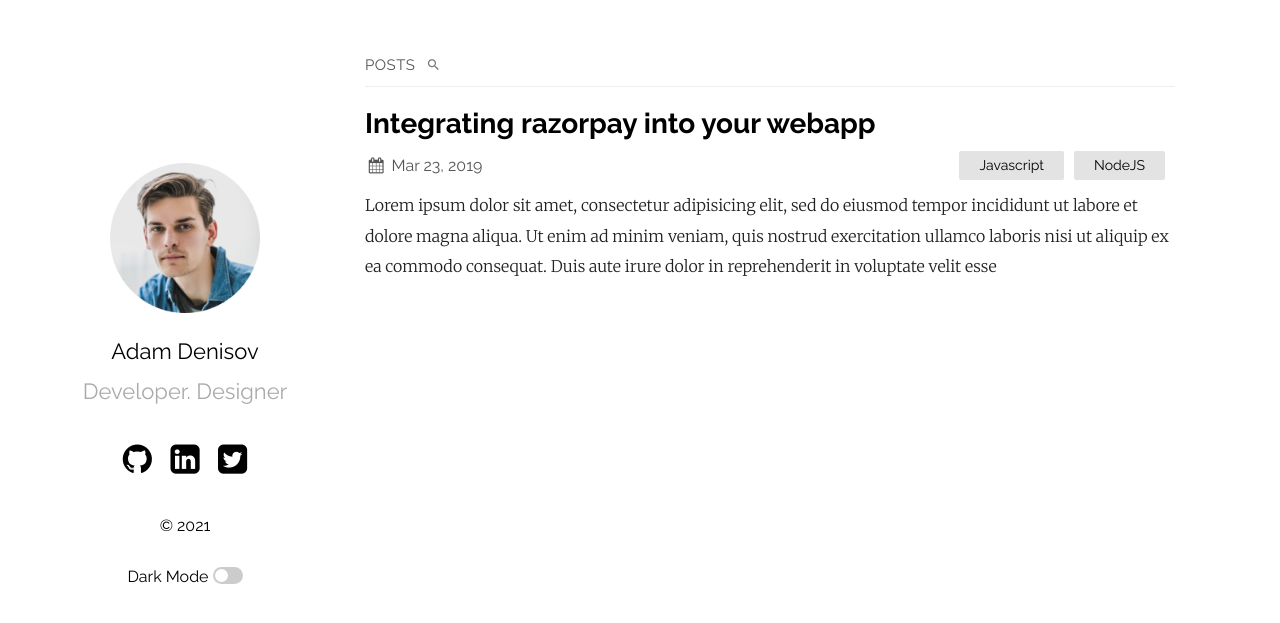
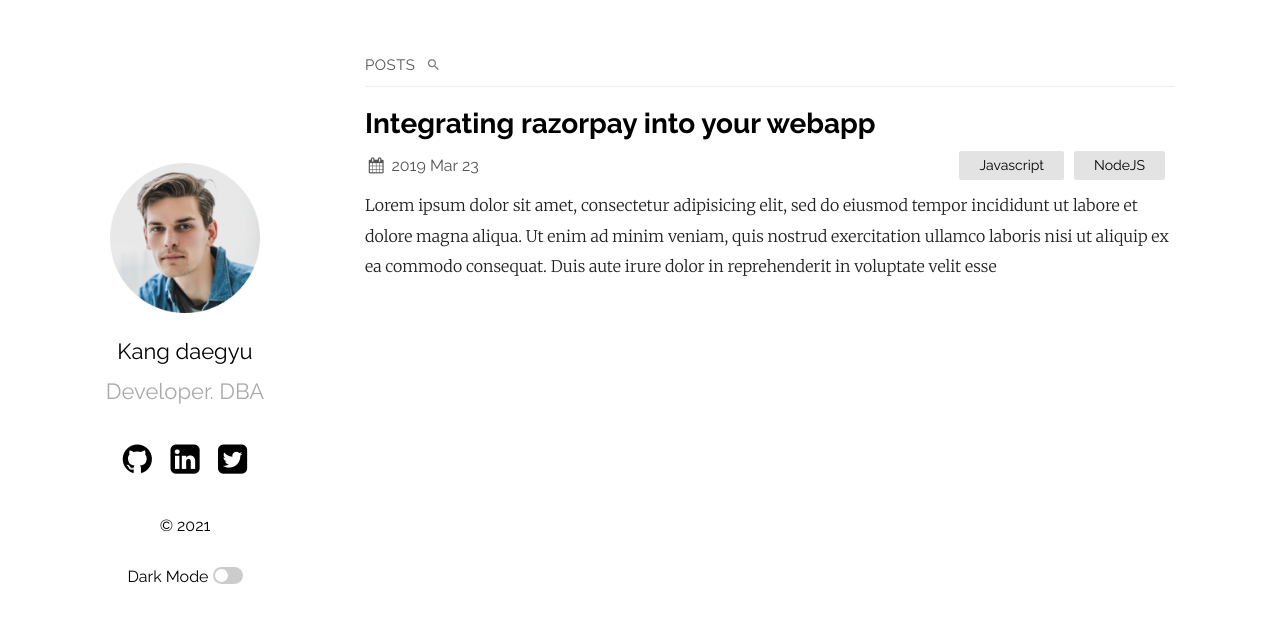
Before and after one commit to choyoub/choyoub.github.io, a Jekyll site: the page built from index.md, in a window 1280 px wide. Shown: the top 623 px of the page. Built offline with Jekyll 4.4.1, drawn with Linux system fonts in a browser that asks for light colours.

Commit message:
환경설정

```diff
--- a/_config.yml
+++ b/_config.yml
@@ -1,6 +1,6 @@
-title: Your awesome title
-author: GitHub User
-email: your-email@domain.com
+title: 깔끔하게 딱!
+author: choyoub
+email: choyoub@gmail.com
 description: > # this means to ignore newlines until "show_exerpts:"
   Write an awesome description for your new site here. You can edit this
   line in _config.yml. It will appear in your document head meta (for
@@ -12,14 +12,14 @@ show_excerpts: true # set to true to show excerpts on the homepage
 sass:
   sass_dir: _sass
 plainwhite:
-  name: Adam Denisov
-  tagline: Developer. Designer
-  date_format: "%b %-d, %Y"
+  name: Kang daegyu
+  tagline: Developer. DBA
+  date_format: "%Y %b %-d"
   sitemap: true # set to true to generate sitemap.xml content
   search: true # set to true to enable searchbar
   dark_mode: true # set to true to add dark mode toggle
   portfolio_image: "assets/portfolio.png" # the path from the base directory of the site to the image to display (no / at the start)
-  html_lang: "en" # set the lang attribute of the <html> tag for the pages. See here for a list of codes: https://www.w3schools.com/tags/ref_country_codes.asp
+  html_lang: "kr" # set the lang attribute of the <html> tag for the pages. See here for a list of codes: https://www.w3schools.com/tags/ref_country_codes.asp
   condensed_mobile:
     #- home
     - page
```
